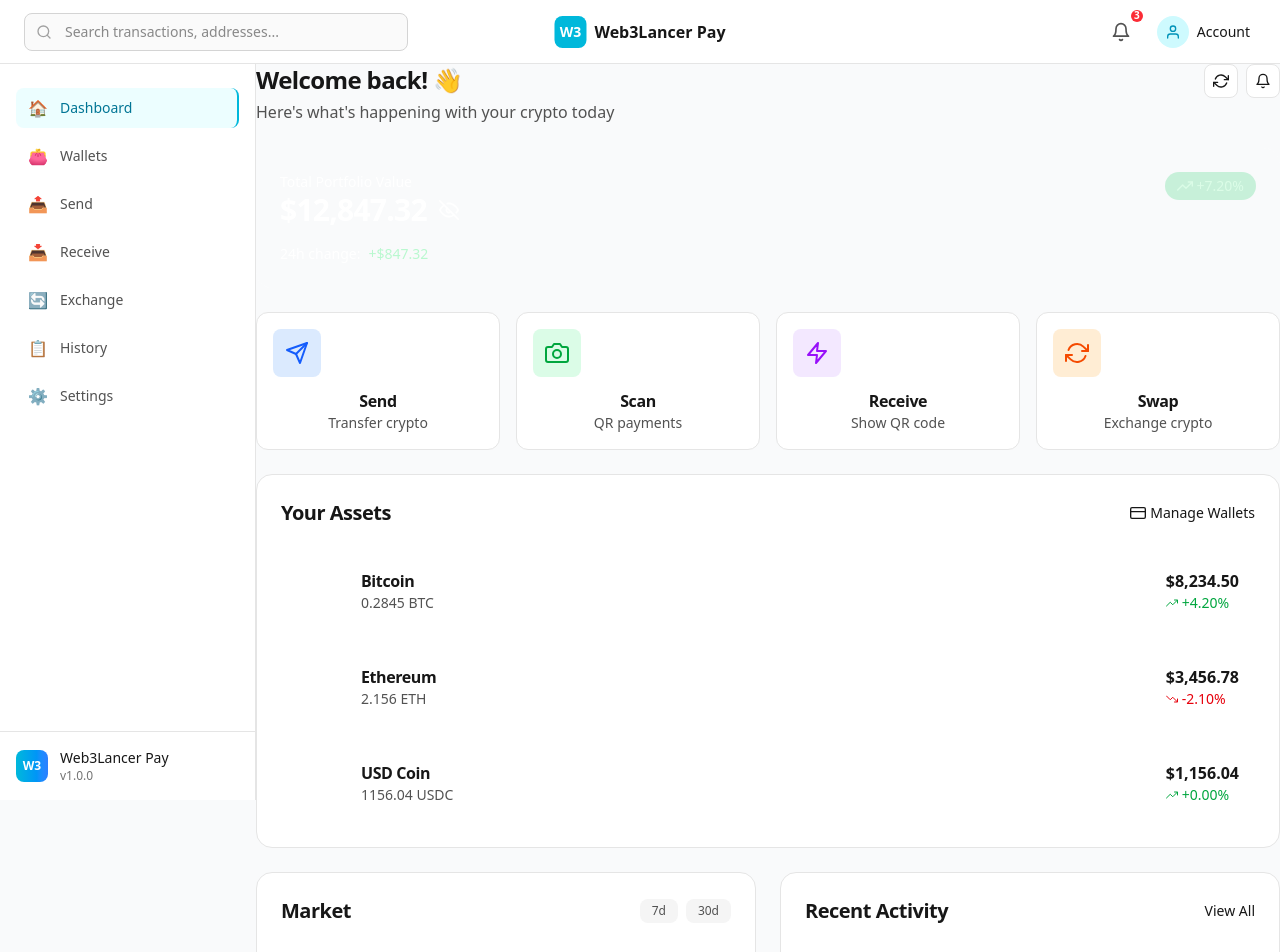
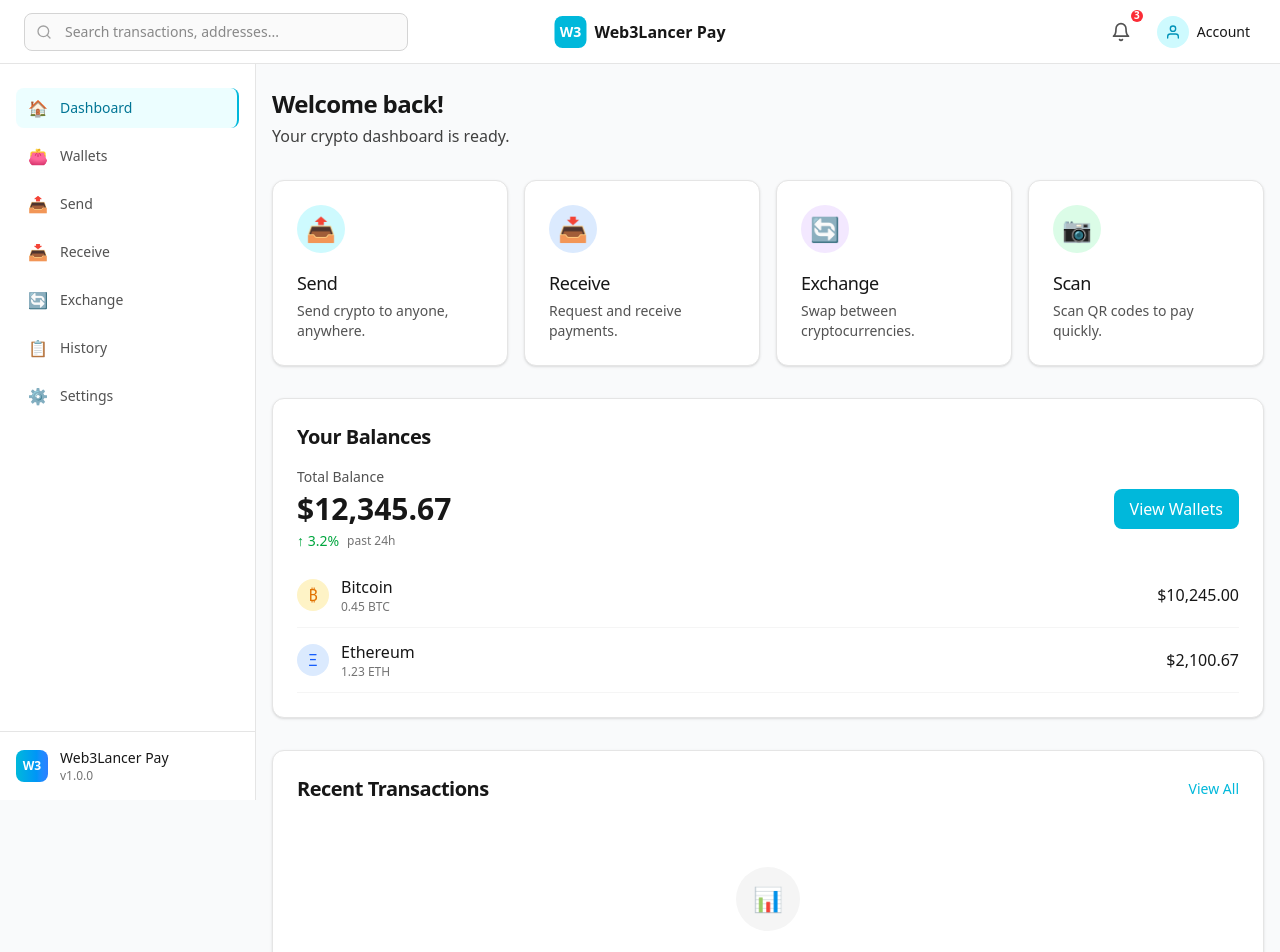
Before and after one commit to web3lancer/pay, a Next.js app: page / in a window 1280 px wide. Shown: the top 952 px of the page. Built offline with nearby package versions, Linux system fonts and the light colour scheme.

Commit message:
🔌  feat: Implement DashboardPage with layout, quick action widgets, balance summary, and recent transactions

```diff
--- a/src/app/page.tsx
+++ b/src/app/page.tsx
@@ -1,5 +1,138 @@
-import { DashboardClient } from './DashboardClient'
+'use client'
 
-export default function HomePage() {
-  return <DashboardClient />
+import React from 'react'
+import { AppShell } from '@/components/layout/AppShell'
+import Link from 'next/link'
+
+export default function DashboardPage() {
+  return (
+    <AppShell>
+      <div className="container mx-auto px-4 py-6 max-w-7xl">
+        {/* Dashboard Header */}
+        <div className="mb-8">
+          <h1 className="text-2xl font-bold text-neutral-900">Welcome back!</h1>
+          <p className="text-neutral-700 mt-1">Your crypto dashboard is ready.</p>
+        </div>
+
+        {/* Quick Action Widgets */}
+        <div className="grid grid-cols-2 md:grid-cols-4 gap-4 mb-8">
+          <Link href="/send" className="bg-white p-6 rounded-xl shadow-sm border border-neutral-200 hover:border-cyan-500 hover:shadow-md transition-all group">
+            <div className="w-12 h-12 rounded-full bg-cyan-100 flex items-center justify-center mb-4 group-hover:bg-cyan-200 transition-colors">
+              <span className="text-2xl">📤</span>
+            </div>
+            <h3 className="text-lg font-medium text-neutral-900">Send</h3>
+            <p className="mt-1 text-sm text-neutral-600">Send crypto to anyone, anywhere.</p>
+          </Link>
+
+          <Link href="/requests" className="bg-white p-6 rounded-xl shadow-sm border border-neutral-200 hover:border-cyan-500 hover:shadow-md transition-all group">
+            <div className="w-12 h-12 rounded-full bg-blue-100 flex items-center justify-center mb-4 group-hover:bg-blue-200 transition-colors">
+              <span className="text-2xl">📥</span>
+            </div>
+            <h3 className="text-lg font-medium text-neutral-900">Receive</h3>
+            <p className="mt-1 text-sm text-neutral-600">Request and receive payments.</p>
+          </Link>
+
+          <Link href="/exchange" className="bg-white p-6 rounded-xl shadow-sm border border-neutral-200 hover:border-cyan-500 hover:shadow-md transition-all group">
+            <div className="w-12 h-12 rounded-full bg-purple-100 flex items-center justify-center mb-4 group-hover:bg-purple-200 transition-colors">
+              <span className="text-2xl">🔄</span>
+            </div>
+            <h3 className="text-lg font-medium text-neutral-900">Exchange</h3>
+            <p className="mt-1 text-sm text-neutral-600">Swap between cryptocurrencies.</p>
+          </Link>
+
+          <Link href="/scan" className="bg-white p-6 rounded-xl shadow-sm border border-neutral-200 hover:border-cyan-500 hover:shadow-md transition-all group">
+            <div className="w-12 h-12 rounded-full bg-green-100 flex items-center justify-center mb-4 group-hover:bg-green-200 transition-colors">
+              <span className="text-2xl">📷</span>
+            </div>
+            <h3 className="text-lg font-medium text-neutral-900">Scan</h3>
+            <p className="mt-1 text-sm text-neutral-600">Scan QR codes to pay quickly.</p>
+          </Link>
+        </div>
+
+        {/* Balance Summary */}
+        <div className="bg-white rounded-xl shadow-sm border border-neutral-200 p-6 mb-8">
+          <h2 className="text-xl font-semibold text-neutral-900 mb-4">Your Balances</h2>
+          <div className="flex items-center justify-between">
+            <div>
+              <p className="text-sm text-neutral-600">Total Balance</p>
+              <p className="text-3xl font-bold text-neutral-900 mt-1">$12,345.67</p>
+              <div className="flex items-center mt-1 text-green-600">
+                <span className="text-sm font-medium">↑ 3.2%</span>
+                <span className="text-xs text-neutral-500 ml-2">past 24h</span>
+              </div>
+            </div>
+
+            <div className="flex space-x-3">
+              <Link
+                href="/wallets"
+                className="px-4 py-2 bg-cyan-500 hover:bg-cyan-600 text-white rounded-lg transition-colors"
+              >
+                View Wallets
+              </Link>
+            </div>
+          </div>
+
+          {/* Quick wallet summary */}
+          <div className="mt-6 space-y-3">
+            <div className="flex items-center justify-between border-b border-neutral-100 pb-3">
+              <div className="flex items-center">
+                <div className="w-8 h-8 rounded-full bg-amber-100 flex items-center justify-center">
+                  <span className="text-amber-600">₿</span>
+                </div>
+                <div className="ml-3">
+                  <p className="font-medium text-neutral-900">Bitcoin</p>
+                  <p className="text-xs text-neutral-500">0.45 BTC</p>
+                </div>
+              </div>
+              <p className="font-medium text-neutral-900">$10,245.00</p>
+            </div>
+
+            <div className="flex items-center justify-between border-b border-neutral-100 pb-3">
+              <div className="flex items-center">
+                <div className="w-8 h-8 rounded-full bg-blue-100 flex items-center justify-center">
+                  <span className="text-blue-600">Ξ</span>
+                </div>
+                <div className="ml-3">
+                  <p className="font-medium text-neutral-900">Ethereum</p>
+                  <p className="text-xs text-neutral-500">1.23 ETH</p>
+                </div>
+              </div>
+              <p className="font-medium text-neutral-900">$2,100.67</p>
+            </div>
+          </div>
+        </div>
+
+        {/* Recent Transactions */}
+        <div className="bg-white rounded-xl shadow-sm border border-neutral-200 p-6">
+          <div className="flex justify-between items-center mb-4">
+            <h2 className="text-xl font-semibold text-neutral-900">Recent Transactions</h2>
+            <Link href="/history" className="text-cyan-500 hover:text-cyan-600 text-sm font-medium">
+              View All
+            </Link>
+          </div>
+
+          <div className="space-y-4">
+            {/* Empty state */}
+            <div className="py-12 text-center">
+              <div className="inline-flex h-16 w-16 items-center justify-center rounded-full bg-neutral-100 mb-4">
+                <span className="text-2xl">📊</span>
+              </div>
+              <h3 className="text-lg font-medium text-neutral-900 mb-2">No transactions yet</h3>
+              <p className="text-neutral-600 max-w-sm mx-auto">
+                When you make your first transaction, it will appear here for quick access.
+              </p>
+              <div className="mt-6">
+                <Link
+                  href="/send"
+                  className="px-4 py-2 bg-cyan-500 hover:bg-cyan-600 text-white rounded-lg transition-colors"
+                >
+                  Make Your First Transaction
+                </Link>
+              </div>
+            </div>
+          </div>
+        </div>
+      </div>
+    </AppShell>
+  )
 }
```
